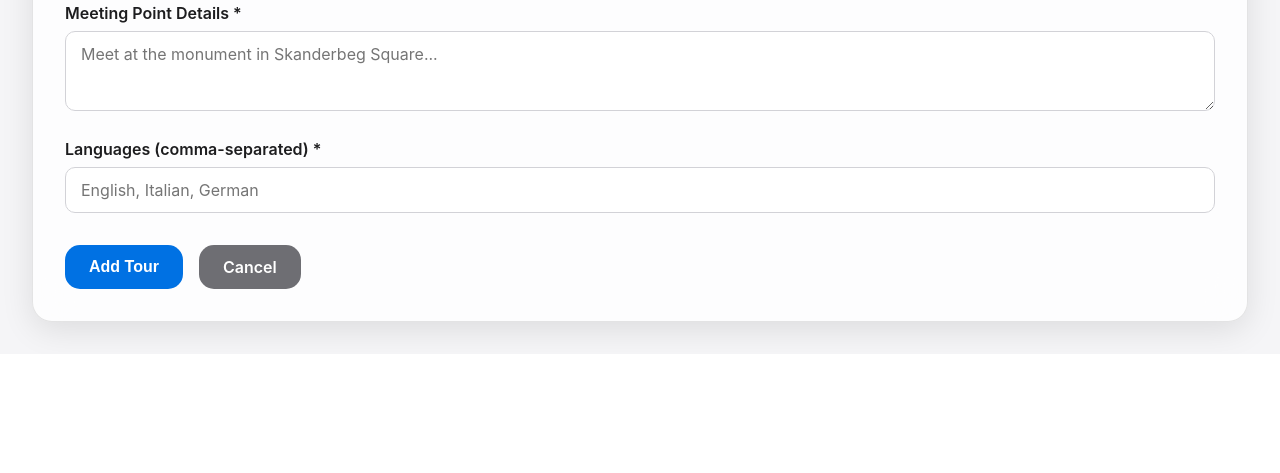
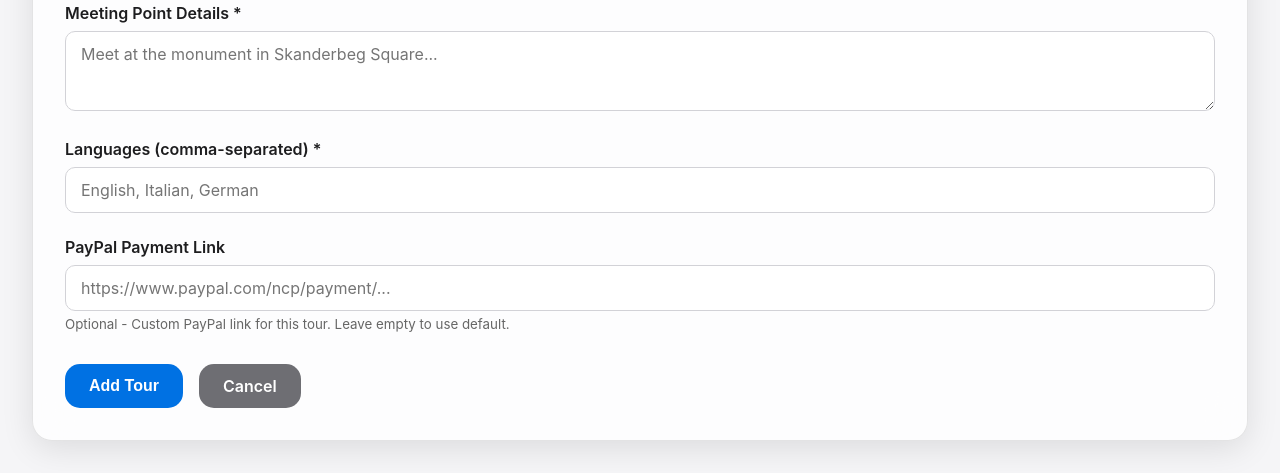
Before and after one commit to albaniawalktour/albaniawalktour, a Flask app: page /admin/tours/add in a window 1280 px wide. Shown: the part 1383-1856 px from the top of the page. Before the commit the page ends 1732 px from the top, so only its background shows below. Run offline with Flask 3, Linux system fonts and the light colour scheme; the visitor is signed in with stand-in values (Sample User, id 1).

Commit message:
Assistant checkpoint: Added PayPal link field to admin tour forms
Assistant generated file changes:
- templates/admin/add_tour.html: Add PayPal link field to add tour form
- templates/admin/edit_tour.html: Add PayPal link field to edit tour form
- app.py: Add PayPal link handling in add_tour route, Add PayPal link handling in edit_tour route, Update booking confirmation to use tour-specific PayPal link, Update book_tour to use tour-specific PayPal link

---

User prompt:

can you add a place for paypal link in the admin interface when i add a new tur or modify a tur as not all turs have same price.

Replit-Commit-Author: Assistant
Replit-Commit-Session-Id: deaaeda9-1b53-4e2d-a725-3520e1b643a8

```diff
--- a/app.py
+++ b/app.py
@@ -123,8 +123,12 @@ def booking_confirmation(booking_id):
         tours = load_tours()
         tour = next((t for t in tours if t['id'] == booking.get('tour_id')), None)
 
-        # Get payment URL
-        payment_url = os.environ.get('PAYPAL_PAYMENT_URL', 'https://www.paypal.com/ncp/payment/Q3PQ3TCYUA7L4')
+        # Get payment URL - use tour-specific link if available, otherwise use default
+        payment_url = ''
+        if tour and tour.get('paypal_link'):
+            payment_url = tour['paypal_link']
+        else:
+            payment_url = os.environ.get('PAYPAL_PAYMENT_URL', 'https://www.paypal.com/ncp/payment/Q3PQ3TCYUA7L4')
 
         return render_template('booking_confirmation.html',
                              booking=booking,
@@ -188,8 +192,12 @@ def book_tour():
         # Send WhatsApp notification (requires Twilio credentials)
         send_whatsapp_notification(booking_data, tour)
 
-        # PayPal payment link with booking ID
-        payment_url = os.environ.get('PAYPAL_PAYMENT_URL', 'https://www.paypal.com/ncp/payment/Q3PQ3TCYUA7L4')
+        # PayPal payment link - use tour-specific link if available, otherwise use default
+        payment_url = ''
+        if tour and tour.get('paypal_link'):
+            payment_url = tour['paypal_link']
+        else:
+            payment_url = os.environ.get('PAYPAL_PAYMENT_URL', 'https://www.paypal.com/ncp/payment/Q3PQ3TCYUA7L4')
 
         return jsonify({
             'success': True,
@@ -284,7 +292,8 @@ def admin_add_tour():
             'highlights': (request.form.get('highlights') or '').split('\n'),
             'included': (request.form.get('included') or '').split('\n'),
             'meeting_point_details': request.form.get('meeting_point_details') or '',
-            'languages': (request.form.get('languages') or '').split(',')
+            'languages': (request.form.get('languages') or '').split(','),
+            'paypal_link': request.form.get('paypal_link') or ''
         }
 
         tours.append(new_tour)
@@ -320,6 +329,7 @@ def admin_edit_tour(tour_id):
         tour['included'] = (request.form.get('included') or '').split('\n')
         tour['meeting_point_details'] = request.form.get('meeting_point_details') or tour.get('meeting_point_details', '')
         tour['languages'] = [lang.strip() for lang in (request.form.get('languages') or '').split(',') if lang.strip()]
+        tour['paypal_link'] = request.form.get('paypal_link') or ''
 
         with open('tours.json', 'w') as f:
             json.dump(tours, f, indent=2)
--- a/templates/admin/add_tour.html
+++ b/templates/admin/add_tour.html
@@ -94,6 +94,12 @@
                         <label for="languages">Languages (comma-separated) *</label>
                         <input type="text" id="languages" name="languages" required placeholder="English, Italian, German">
                     </div>
+
+                    <div class="form-group full-width">
+                        <label for="paypal_link">PayPal Payment Link</label>
+                        <input type="url" id="paypal_link" name="paypal_link" placeholder="https://www.paypal.com/ncp/payment/...">
+                        <small style="color: #666; display: block; margin-top: 5px;">Optional - Custom PayPal link for this tour. Leave empty to use default.</small>
+                    </div>
                 </div>
 
                 <div class="form-actions">
--- a/templates/admin/edit_tour.html
+++ b/templates/admin/edit_tour.html
@@ -94,6 +94,12 @@
                         <label for="languages">Languages (comma-separated) *</label>
                         <input type="text" id="languages" name="languages" value="{{ tour.languages|join(', ') }}" required>
                     </div>
+
+                    <div class="form-group full-width">
+                        <label for="paypal_link">PayPal Payment Link</label>
+                        <input type="url" id="paypal_link" name="paypal_link" value="{{ tour.paypal_link if tour.paypal_link else '' }}" placeholder="https://www.paypal.com/ncp/payment/...">
+                        <small style="color: #666; display: block; margin-top: 5px;">Optional - Custom PayPal link for this tour. Leave empty to use default.</small>
+                    </div>
                 </div>
 
                 <div class="form-actions">
```
